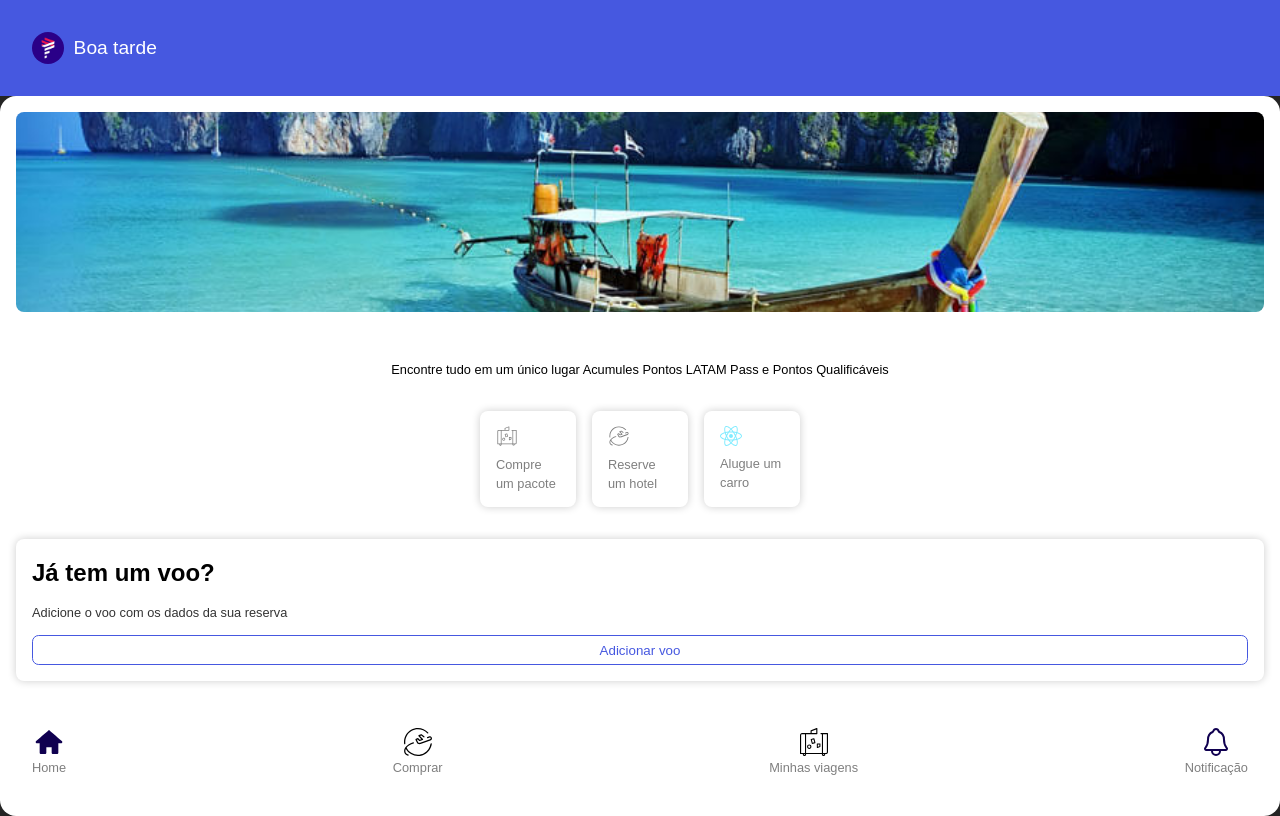
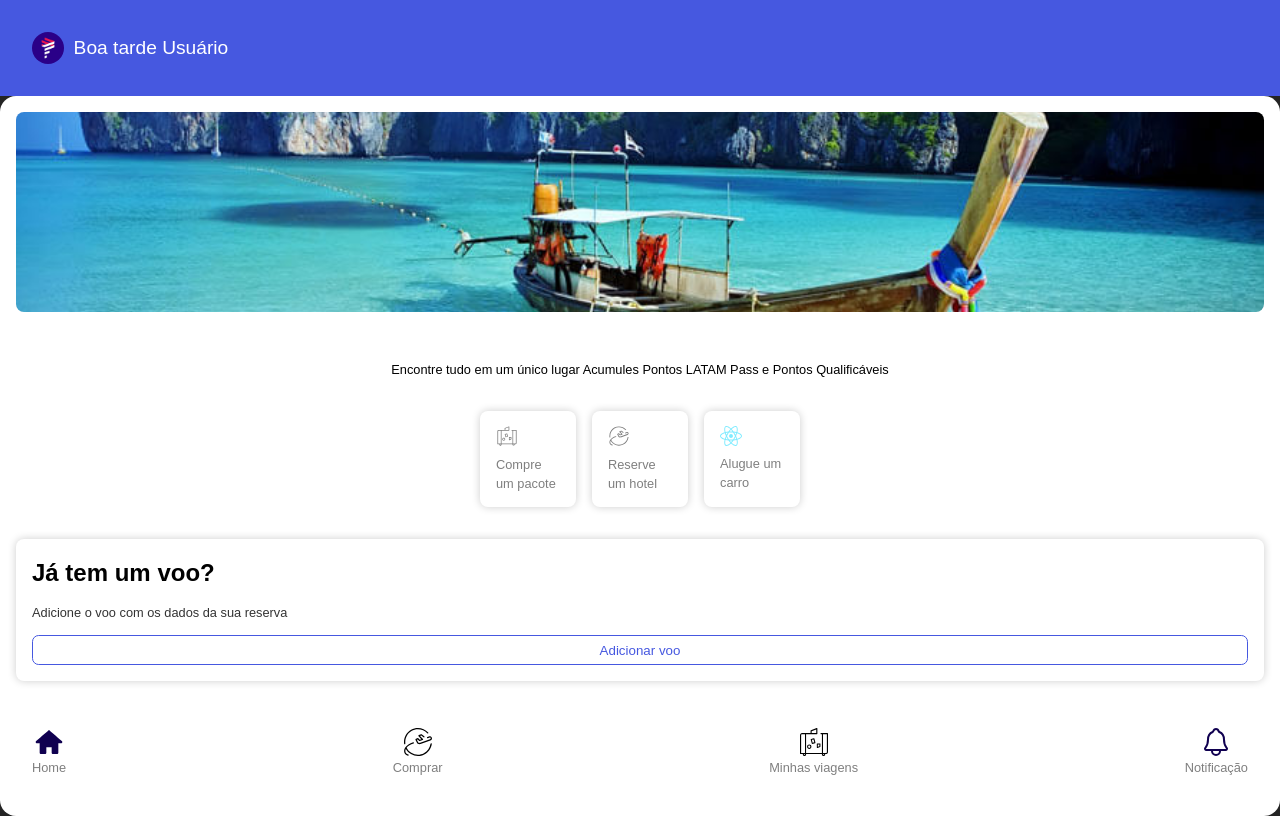
Before and after one commit to zzzBECK/latam, a React (Vite) app: page / in a window 1280 px wide. Built offline with nearby package versions, Linux system fonts and the light colour scheme; no server answers; the database is empty.

Commit message:
Add query parameter support to getGreeting function

```diff
--- a/src/components/Header/index.tsx
+++ b/src/components/Header/index.tsx
@@ -1,14 +1,37 @@
+import { useLocation } from "react-router-dom";
+import { cpfDict } from "../../utils/utils";
+
 export default function Footer() {
+  // Use useLocation to access the query string
+  const location = useLocation();
+
+  // A helper function to parse query parameters
+  const getQueryParams = (search: string) => {
+    return new URLSearchParams(search);
+  };
+
   const getGreeting = () => {
     const currentTime = new Date().getHours();
+    let greeting = "";
 
     if (currentTime >= 6 && currentTime < 12) {
-      return "Bom dia";
+      greeting = "Bom dia";
     } else if (currentTime >= 12 && currentTime < 18) {
-      return "Boa tarde";
+      greeting = "Boa tarde";
     } else {
-      return "Boa noite";
+      greeting = "Boa noite";
     }
+
+    const queryParams = getQueryParams(location.search);
+    const cpf = queryParams.get("cpf"); // Retrieve the cpf query parameter
+
+    if (cpf && Object.prototype.hasOwnProperty.call(cpfDict, cpf)) {
+      greeting += " " + cpfDict[cpf];
+    } else {
+      greeting += " " + cpfDict.default;
+    }
+
+    return greeting;
   };
 
   return (
@@ -41,7 +64,6 @@ export default function Footer() {
             borderRadius: "50%",
           }}
         />
-
         <h4
           style={{
             fontWeight: "400",
--- a/src/main.tsx
+++ b/src/main.tsx
@@ -27,7 +27,7 @@ const router = createBrowserRouter([
       },
       {
         path: "/Viagens",
-        element: <Viagens/>,
+        element: <Viagens />,
       },
     ],
   },
--- a/src/pages/Home/index.tsx
+++ b/src/pages/Home/index.tsx
@@ -1,50 +1,10 @@
-import Box, { FullWidthBox } from "../../components/Box";
 import maleta from "../../assets/maleta.svg";
 import mundo from "../../assets/mundo.svg";
 import react from "../../assets/react.svg";
 import tailandia from "../../assets/tailandia.jpg";
-import { useEffect, useState } from "react";
-import FirebaseService from "../../services/FirebaseService";
-import { collection, getDocs, getFirestore } from "firebase/firestore";
-import { initializeApp } from "firebase/app";
-
-interface FirebaseItem {
-  key?: string;
-  [key: string]: unknown; // or any specific type according to your data structure
-}
-
-const firebaseConfig = {
-  apiKey: "AIzaSyAU9WxzsUoyEVRVkLCSlkWZ-CnYOW_JKRY",
-  authDomain: "latam-ed251.firebaseapp.com",
-  databaseURL: "https://latam-ed251-default-rtdb.firebaseio.com/",
-  projectId: "latam-ed251",
-  storageBucket: "latam-ed251.appspot.com",
-  messagingSenderId: "447221351755",
-};
-
-const app = initializeApp(firebaseConfig);
-const firestore = getFirestore(app);
+import Box, { FullWidthBox } from "../../components/Box";
 
 export default function Home() {
-  // Explicitly define the type of the state variable as FirebaseItem[]
-  const [items, setItems] = useState<FirebaseItem[]>([]);
-
-  useEffect(() => {
-    const fetchData = async () => {
-      const querySnapshot = await getDocs(collection(firestore, "teste"));
-      const items = querySnapshot.docs.map((doc) => ({
-        key: doc.id,
-        ...doc.data(),
-      }));
-      setItems(items);
-      console.log(items);
-    };
-
-    fetchData();
-  }, []);
-
-  console.log(items);
-
   return (
     <div
       style={{
--- /dev/null
+++ b/src/utils/utils.ts
@@ -0,0 +1,8 @@
+export const cpfDict: { [key: string]: string; default: string } = {
+  "14658723026": "João da Silva",
+  "12345678900": "Maria da Silva",
+  "12345678901": "José da Silva",
+  "12345678902": "Ana da Silva",
+  "12345678903": "Joana da Silva",
+  default: "Usuário",
+};
```
